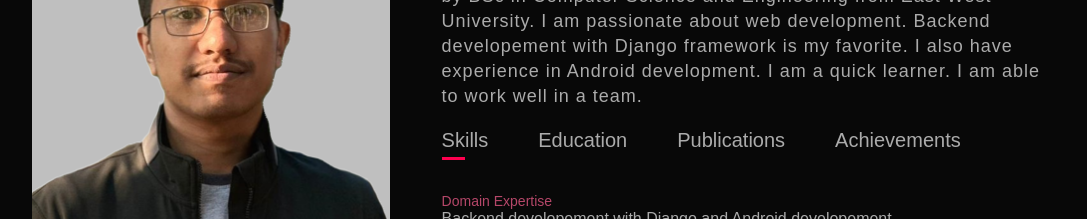
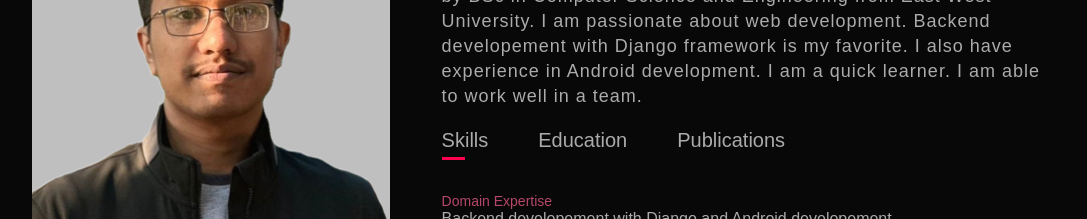
Before and after one commit to sajidifti/Portfolio, a plain HTML site: page index.html in a window 1280 px wide. Shown: the part 1020-1239 px from the top of the page, without its empty margins (96-1183 px from the left). Drawn offline with Linux system fonts and the light colour scheme.

Commit message:
commented achievents

```diff
--- a/index.html
+++ b/index.html
@@ -52,7 +52,7 @@
                         <p class="tab-links active-link" onclick="opentab('skills')">Skills</p>
                         <p class="tab-links" onclick="opentab('education')">Education</p>
                         <p class="tab-links" onclick="opentab('publications')">Publications</p>
-                        <p class="tab-links" onclick="opentab('achievements')">Achievements</p>
+                        <!-- <p class="tab-links" onclick="opentab('achievements')">Achievements</p> -->
                     </div>
                     <div class="tab-contents active-tab" id="skills">
                         <ul>
@@ -89,12 +89,12 @@
                                 Singapore.https://doi.org/10.1007/978-981-99-7093-3_16</li>
                         </ul>
                     </div>
-                    <div class="tab-contents" id="achievements">
+                    <!-- <div class="tab-contents" id="achievements">
                         <ul>
                             <li><span>Medha Lalon Scholarship</span><br>Awarded Medha Lalon Scholarship from Spring 2023
                                 - Fall 2023 at East West University for sustained CGPA of 3.50.</li>
                         </ul>
-                    </div>
+                    </div> -->
                 </div>
             </div>
         </div>
```
